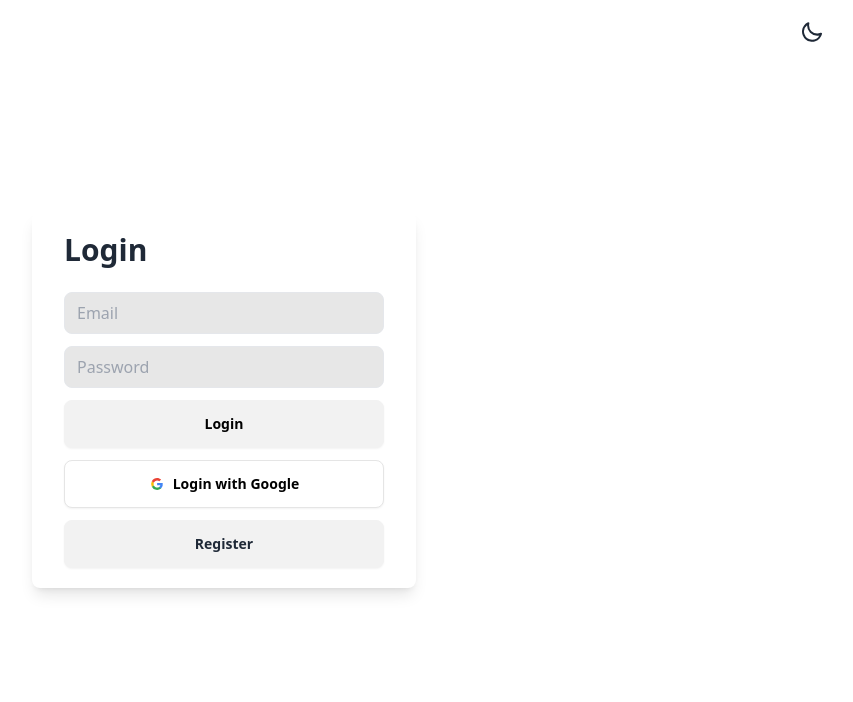
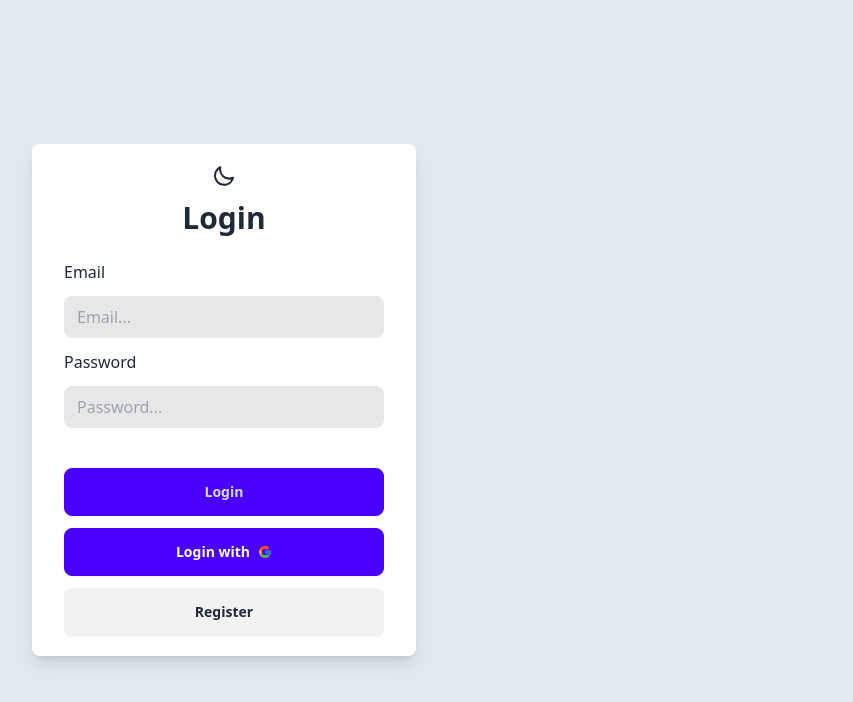
Before and after one commit to abrorwweb/Exam, a React (Vite) app: page /login in a window 1280 px wide. Shown: the top 702 px of the page, without its empty margins (416-1269 px from the left). Built offline with nearby package versions, Linux system fonts and the light colour scheme; no server answers.

Commit message:
photos-save

```diff
--- a/package.json
+++ b/package.json
@@ -18,7 +18,8 @@
     "react-icons": "^5.5.0",
     "react-redux": "^9.2.0",
     "react-router-dom": "^7.3.0",
-    "react-toastify": "^11.0.5"
+    "react-toastify": "^11.0.5",
+    "unsplash-js": "^7.0.19"
   },
   "devDependencies": {
     "@eslint/js": "^9.21.0",
--- /dev/null
+++ b/src/api/Unplash.js
@@ -0,0 +1,34 @@
+import axios from "axios";
+
+
+const BASE_URL = "https://api.unsplash.com";
+const ACCESS_KEY = import.meta.env.VITE_ACCESS_KEY
+console.log("Access Key:", ACCESS_KEY);;
+
+
+if (!ACCESS_KEY) {
+  console.error("API kaliti topilmadi! Iltimos, .env faylga kiriting.");
+}
+
+
+const privateApi = axios.create({
+  baseURL: BASE_URL,
+  headers: {
+    Authorization: `Client-ID ${ACCESS_KEY}`,
+  },
+});
+
+
+export const getRandomPhotos = async (count = 30) => {
+  try {
+    const response = await privateApi.get(`/photos/random`, {
+      params: { count },
+    });
+    return response.data;
+  } catch (error) {
+    console.error("API Xatolik:", error.response ? error.response.data : error.message);
+    return [];
+  }
+};
+
+export default privateApi;
--- a/src/api/privateApi.js
+++ /dev/null
@@ -1,23 +0,0 @@
-import axios from "axios";
-
-const BASE_URL = "https://api.unsplash.com";
-const ACCESS_KEY = import.meta.env.VITE_ACCESS_KEY;
-
-const privateApi = axios.create({
-  baseURL: BASE_URL,
-  headers: {
-    Authorization: `Client-ID ${ACCESS_KEY}`,
-  },
-});
-
-export const getRandomPhotos = async (count = 30) => {
-  try {
-    const response = await privateApi.get(`/photos/random?count=${count}`);
-    return response.data;
-  } catch (error) {
-    console.error("Xatolik:", error);
-    return [];
-  }
-};
-
-export default privateApi;
--- a/src/components/DarkMode.jsx
+++ b/src/components/DarkMode.jsx
@@ -13,7 +13,7 @@ const DarkMode = () => {
           onChange={() => dispatch(toggleDarkMode())}
         />
         <svg
-          className="swap-on fill-current "
+          className="swap-on fill-current"
           xmlns="http://www.w3.org/2000/svg"
           viewBox="0 0 24 24"
           width="24"
--- a/src/components/RandomImages.jsx
+++ b/src/components/RandomImages.jsx
@@ -1,24 +1,29 @@
 import { useEffect, useState, useRef, useCallback } from "react";
-import { getRandomPhotos } from "../api/privateApi";
+import { getRandomPhotos } from "../api/Unplash";
 import DownloadButton from "./DownloadButton";
 
 const RandomImages = () => {
   const [photos, setPhotos] = useState([]);
   const [loading, setLoading] = useState(false);
-  const observer = useRef();
+  const observer = useRef(null);
+
 
   const fetchPhotos = useCallback(async () => {
     if (loading) return;
     setLoading(true);
+
     const data = await getRandomPhotos(30);
     setPhotos((prevPhotos) => [...prevPhotos, ...data]);
+
     setLoading(false);
   }, [loading]);
 
+  // Sahifa yuklanganda rasmlar olish
   useEffect(() => {
     fetchPhotos();
   }, []);
 
+  // Oxirgi rasmni kuzatib, yangi rasm yuklash
   const lastPhotoRef = useCallback(
     (node) => {
       if (loading) return;
@@ -44,34 +49,16 @@ const RandomImages = () => {
       {photos.length > 0
         ? photos.map((photo, index) => {
             const uniqueKey = `${photo.id}-${index}`;
-            if (index === photos.length - 1) {
-              return (
-                <div
-                  ref={lastPhotoRef}
-                  key={uniqueKey}
-                  className="rounded-lg overflow-hidden shadow-lg relative"
-                >
-                  <img
-                    src={photo.urls.small}
-                    alt={photo.alt_description}
-                    className="w-full h-full object-cover"
-                  />
-                  <DownloadButton
-                    url={photo.urls.full}
-                    filename={`unsplash-${photo.id}.jpg`}
-                  />
-                </div>
-              );
-            }
             return (
               <div
+                ref={index === photos.length - 1 ? lastPhotoRef : null}
                 key={uniqueKey}
                 className="rounded-lg overflow-hidden shadow-lg relative"
               >
                 <img
                   src={photo.urls.small}
-                  alt={photo.alt_description}
-                  className="w-full h-full object-cover"
+                  alt={photo.alt_description || "Unsplash rasm"}
+                  className="w-full h-full object-cover transition-transform duration-300 hover:scale-110 cursor-pointer"
                 />
                 <DownloadButton
                   url={photo.urls.full}
@@ -81,12 +68,7 @@ const RandomImages = () => {
             );
           })
         : Array.from({ length: 10 }).map((_, index) => (
-            <div
-              key={`skeleton-${index}`}
-              className="flex w-full flex-col gap-4"
-            >
-              <div className="skeleton h-32 w-full"></div>
-            </div>
+            <div key={`skeleton-${index}`} className="w-full h-32 bg-gray-200 animate-pulse"></div>
           ))}
       {loading && <p className="text-center col-span-3">Yuklanmoqda...</p>}
     </div>
--- a/src/pages/Login.jsx
+++ b/src/pages/Login.jsx
@@ -1,7 +1,7 @@
 import React, { useState } from "react";
 import { NavLink } from "react-router-dom";
 import useAuth from "../hooks/useAuth";
-
+import { FcGoogle } from "react-icons/fc";
 import DarkMode from "../components/DarkMode";
 
 const Login = () => {
@@ -20,72 +20,48 @@ const Login = () => {
 
   return (
     <div className="flex min-h-screen w-screen">
-      <div className="w-full px-5 flex items-center justify-center relative">
+      <div className="w-full bg-slate-200 px-5 flex items-center justify-center relative">
         <div className="absolute top-5 right-10">
-          <DarkMode />
+
         </div>
         <form
           onSubmit={handleSubmit}
           className="px-8 py-5 max-w-96 flex flex-col gap-y-3 w-full bg-white dark:bg-[#0F172A] shadow-lg rounded-lg"
         >
-          <h2 className="text-3xl font-bold mb-3">Login</h2>
+          <DarkMode  />
+          <h2 className="text-3xl text-center font-bold mb-3">Login</h2>
+          <h5>Email</h5>
           <input
             type="email"
             name="email"
-            placeholder="Email"
+            placeholder="Email..."
             value={formData.email}
             onChange={handleChange}
             className="border px-3 py-2 w-full rounded-lg focus:outline-none bg-[#E7E7E7] focus:bg-white"
           />
+          <h5>Password</h5>
           <input
             type="password"
             name="password"
-            placeholder="Password"
+            placeholder="Password..."
             value={formData.password}
             onChange={handleChange}
             className="border px-3 py-2 w-full rounded-lg focus:outline-none bg-[#E7E7E7] focus:bg-white"
           />
           <button
             type="submit"
-            className=" btn px-6 py-2 w-full text-black font-semibold rounded-lg"
+            className="px-6 py-2 mt-7 w-full btn btn-soft btn-primary font-semibold rounded-lg"
           >
             Login
           </button>
-          <button onClick={loginWithGoogle} className="btn bg-white text-black border-[#e5e5e5]">
-            <svg
-              aria-label="Google logo"
-              width="16"
-              height="16"
-              xmlns="http://www.w3.org/2000/svg"
-              viewBox="0 0 512 512"
-            >
-
-              <g>
-                <path d="m0 0H512V512H0" fill="#fff"></path>
-                <path
-                  fill="#34a853"
-                  d="M153 292c30 82 118 95 171 60h62v48A192 192 0 0190 341"
-                ></path>
-                <path
-                  fill="#4285f4"
-                  d="m386 400a140 175 0 0053-179H260v74h102q-7 37-38 57"
-                ></path>
-                <path
-                  fill="#fbbc02"
-                  d="m90 341a208 200 0 010-171l63 49q-12 37 0 73"
-                ></path>
-                <path
-                  fill="#ea4335"
-                  d="m153 219c22-69 116-109 179-50l55-54c-78-75-230-72-297 55"
-                ></path>
-              </g>
-            </svg>
-            Login with Google
+          <button
+            type="button"
+            onClick={loginWithGoogle}
+            className=" btn btn-dash btn-primary px-6 py-2 w-full flex items-center justify-center gap-x-2 text-white font-semibold  "
+          >
+            Login with <FcGoogle />
           </button>
-
-          <NavLink className="btn" to={"/register"}>
-            Register
-          </NavLink>
+          <NavLink className="btn" to={"/register"}>Register</NavLink>
         </form>
       </div>
     </div>
--- a/src/pages/Register.jsx
+++ b/src/pages/Register.jsx
@@ -30,16 +30,18 @@ const Register = () => {
   return (
     <div className="flex min-h-screen w-screen">
       <div className="lg:w-2/5 w-full lg:bg-[url('https://picsum.photos/900/1200')] bg-center bg-cover hidden lg:block"></div>
-      <div className="w-full px-5 lg:w-3/5  flex items-center justify-center relative">
+      <div className="w-full px-5 lg:w-3/5 flex items-center justify-center relative bg-slate-200">
         <div className="absolute top-5 right-10">
-          <DarkMode />
+
         </div>
         <form
           onSubmit={handleSubmit}
           className="px-8 py-5 max-w-96 w-full bg-white dark:bg-[#0F172A] shadow-lg rounded-lg"
         >
+          <DarkMode />
           <h2 className="text-3xl font-bold mb-3">Register</h2>
           <div className="flex flex-col gap-y-3">
+            <h5 className="">Full name...</h5>
             <input
               type="text"
               name="displayName"
@@ -74,42 +76,18 @@ const Register = () => {
             />
             <button
               type="submit"
-              className=" btn btn-dash btn-success text-white"
+              className=" btn btn-dash btn-primary px-6 py-2 w-full  font-semibold "
             >
               Register
             </button>
-            <button onClick={loginWithGoogle} className="btn bg-white text-black border-[#e5e5e5]">
-            <svg
-              aria-label="Google logo"
-              width="16"
-              height="16"
-              xmlns="http://www.w3.org/2000/svg"
-              viewBox="0 0 512 512"
+            <button
+              type="button"
+              onClick={loginWithGoogle}
+              className=" btn btn-dash btn-primary px-6 py-2 w-full flex items-center justify-center gap-x-2  font-semibold "
             >
-
-              <g>
-                <path d="m0 0H512V512H0" fill="#fff"></path>
-                <path
-                  fill="#34a853"
-                  d="M153 292c30 82 118 95 171 60h62v48A192 192 0 0190 341"
-                ></path>
-                <path
-                  fill="#4285f4"
-                  d="m386 400a140 175 0 0053-179H260v74h102q-7 37-38 57"
-                ></path>
-                <path
-                  fill="#fbbc02"
-                  d="m90 341a208 200 0 010-171l63 49q-12 37 0 73"
-                ></path>
-                <path
-                  fill="#ea4335"
-                  d="m153 219c22-69 116-109 179-50l55-54c-78-75-230-72-297 55"
-                ></path>
-              </g>
-            </svg>
-            Login with Google
-          </button>
-            <NavLink className=" btn btn-dash btn-info text-white" to={"/login"}>Login</NavLink>
+              Register with <FcGoogle />
+            </button>
+            <NavLink className="btn btn-dash btn-secondary" to={"/login"}>Login</NavLink>
           </div>
         </form>
       </div>
```
Also changed, not shown: 2 other files (tests, documents, lock files or other folders).
